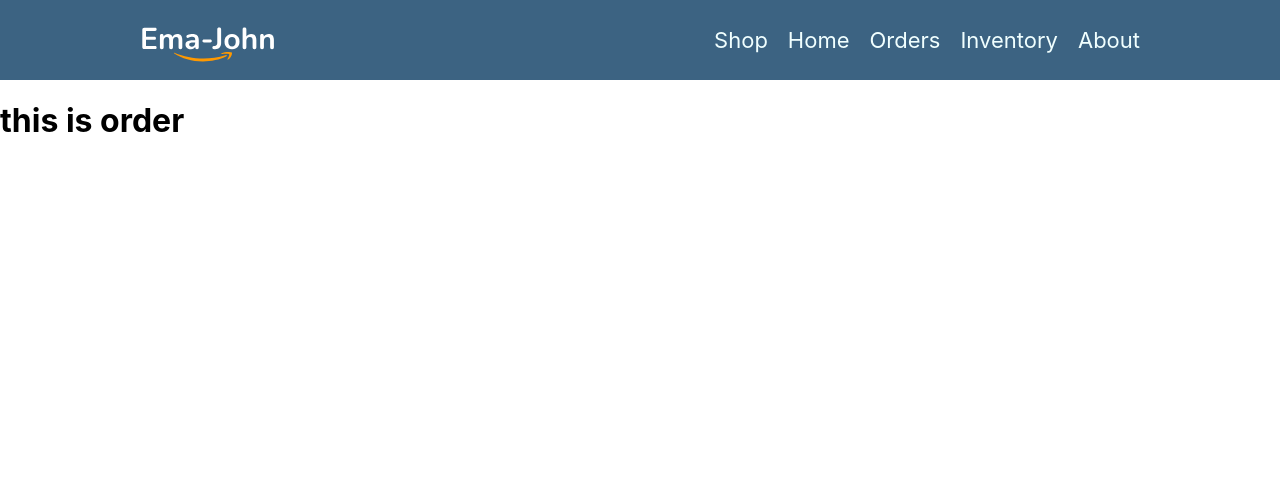
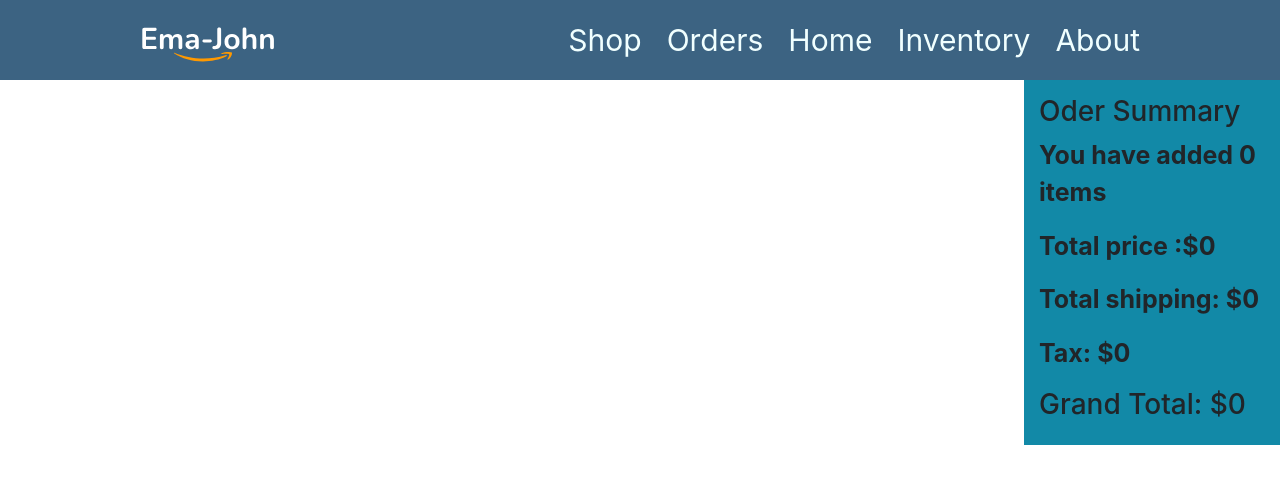
Before and after one commit to hasanulhasan/ema-jhon, a React (Create React App) app: page /orders in a window 1280 px wide. Shown: the top 484 px of the page. Built offline with nearby package versions, Linux system fonts and the light colour scheme.

Commit message:
bootstrap added

```diff
--- a/public/index.html
+++ b/public/index.html
@@ -1,14 +1,15 @@
 <!DOCTYPE html>
 <html lang="en">
+
 <head>
   <meta charset="utf-8" />
   <link rel="icon" href="%PUBLIC_URL%/favicon.ico" />
   <meta name="viewport" content="width=device-width, initial-scale=1" />
   <meta name="theme-color" content="#000000" />
-    <meta
-      name="description"
-      content="Web site created using create-react-app"
-    />
+  <meta name="description" content="Web site created using create-react-app" />
+  <!-- CSS only -->
+  <link href="https://cdn.jsdelivr.net/npm/bootstrap@5.2.2/dist/css/bootstrap.min.css" rel="stylesheet"
+    integrity="sha384-Zenh87qX5JnK2Jl0vWa8Ck2rdkQ2Bzep5IDxbcnCeuOxjzrPF/et3URy9Bv1WTRi" crossorigin="anonymous">
   <link rel="apple-touch-icon" href="%PUBLIC_URL%/logo192.png" />
   <!--
       manifest.json provides metadata used when your web app is installed on a
@@ -26,6 +27,7 @@
     -->
   <title>React App</title>
 </head>
+
 <body>
   <noscript>You need to enable JavaScript to run this app.</noscript>
   <div id="root"></div>
@@ -40,4 +42,5 @@
       To create a production bundle, use `npm run build` or `yarn build`.
     -->
 </body>
+
 </html>
--- a/src/App.js
+++ b/src/App.js
@@ -5,6 +5,7 @@ import Shop from './components/Shop/Shop';
 import Inventory from './components/Inventory/Inventory';
 import Orders from './components/Orders/Orders';
 import Main from './components/Main/Main';
+import { ProductsAndCartLoader } from './components/Shop/Loaders/ProductsAndCartLoader';
 
 
 function App() {
@@ -15,6 +16,9 @@ function App() {
       children: [
         {
           path: '/',
+          loader: async () => {
+            return fetch('products.json')
+          },
           element: <Shop></Shop>
         },
         {
@@ -23,6 +27,7 @@ function App() {
         },
         {
           path: 'orders',
+          loader: ProductsAndCartLoader,
           element: <Orders></Orders>
         },
         {
--- a/src/components/Header/Header.css
+++ b/src/components/Header/Header.css
@@ -10,8 +10,8 @@
 
 a {
   text-decoration: none;
-  font-size: 22px;
-  margin-left: 20px;
+  font-size: 30px;
+  margin-left: 25px;
   color: azure;
 }
 
--- a/src/components/Header/Header.js
+++ b/src/components/Header/Header.js
@@ -9,8 +9,8 @@ const Header = () => {
       <img src={logo} alt="" />
       <div>
         <NavLink to="/">Shop</NavLink>
+        <NavLink to="/orders">Orders</NavLink>
         <NavLink to="/home">Home</NavLink>
-        <NavLink to="/orders">Orders</NavLink>
         <NavLink to="/inventory">Inventory</NavLink>
         <NavLink to="/about">About</NavLink>
       </div>
--- a/src/components/Orders/Orders.js
+++ b/src/components/Orders/Orders.js
@@ -1,9 +1,23 @@
-import React from 'react';
+import React, { useState } from 'react';
+import { useLoaderData } from 'react-router-dom';
+import Cart from '../Cart/Cart';
+import ReviewItem from '../ReviewItem/ReviewItem';
 
 const Orders = () => {
+  const { products, initialCart } = useLoaderData();
+  const [cart, setCart] = useState(initialCart);
   return (
     <div>
-      <h1>this is order</h1>
+      <div className='shop-container'>
+        <div className="orders-container">
+          {
+            cart.map(pd => <ReviewItem key={pd.id} pd={pd}></ReviewItem>)
+          }
+        </div>
+        <div className="cart-container">
+          <Cart cart={cart}></Cart>
+        </div>
+      </div>
     </div>
   );
 };
--- /dev/null
+++ b/src/components/ReviewItem/ReviewItem.css
@@ -0,0 +1,10 @@
+.oder-items {}
+
+.oder-items img {
+  height: 92px;
+  width: 92px;
+}
+
+.card-width {
+  width: 700px;
+}
--- /dev/null
+++ b/src/components/ReviewItem/ReviewItem.js
@@ -0,0 +1,23 @@
+import React from 'react';
+import './ReviewItem.css'
+
+const ReviewItem = ({ pd }) => {
+  const { name, price, img, shipping } = pd;
+  return (
+    <div className='oder-items d-flex justify-content-center'>
+      <div className="border-3 rounded-3 shadow-lg p-4 card-width d-flex mb-3" >
+        <img src={img} className="card-img-top" alt="..." />
+        <div className="card-body ps-3">
+          <h5 className="card-title">{name}</h5>
+          <p className="card-text">Price: {price}</p>
+          <p className="card-text">Shipping: {shipping}</p>
+        </div>
+        <div>
+          <button>Delete</button>
+        </div>
+      </div>
+    </div>
+  );
+};
+
+export default ReviewItem;
--- /dev/null
+++ b/src/components/Shop/Loaders/ProductsAndCartLoader.js
@@ -0,0 +1,24 @@
+import { getStoredCart } from "../../../utilities/fakedb";
+
+export const ProductsAndCartLoader = async () => {
+  //get product
+  const productsData = await fetch('products.json');
+  const products = await productsData.json();
+  // console.log(products)
+
+  //get cart
+  const savedCart = getStoredCart();
+  const initialCart = [];
+  // console.log('savedCart', savedCart)
+  for (const id in savedCart) {
+    const addedProduct = products.find(pd => pd.id === id)
+    // console.log(id, addedProduct);
+    if (addedProduct) {
+      const quantity = savedCart[id];
+      // console.log(id, quantity);
+      addedProduct.quantity = quantity;
+      initialCart.push(addedProduct);
+    }
+  }
+  return { products, initialCart }
+}
--- a/src/components/Shop/Shop.js
+++ b/src/components/Shop/Shop.js
@@ -3,8 +3,10 @@ import Product from '../Product/Product';
 import Cart from '../Cart/Cart';
 import { addToDb, getStoredCart } from '../../utilities/fakedb'
 import './Shop.css'
+import { useLoaderData } from 'react-router-dom';
 
 const Shop = () => {
+  const product = useLoaderData();
   const [products, setProducts] = useState([])
   const [cart, setCart] = useState([]);
 
@@ -19,7 +21,7 @@ const Shop = () => {
     const savedCart = [];
     for (const id in storedCart) {
       const addedProduct = products.find(product => product.id === id)
-      console.log(addedProduct)
+      // console.log(addedProduct)
       if (addedProduct) {
         const quantity = storedCart[id];
         addedProduct.quantity = quantity;
```
Lines whose indentation alone changed are shown as unchanged.
